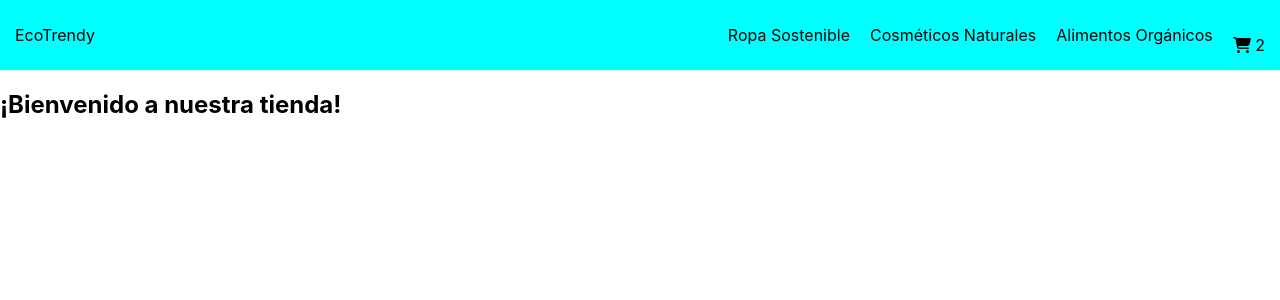
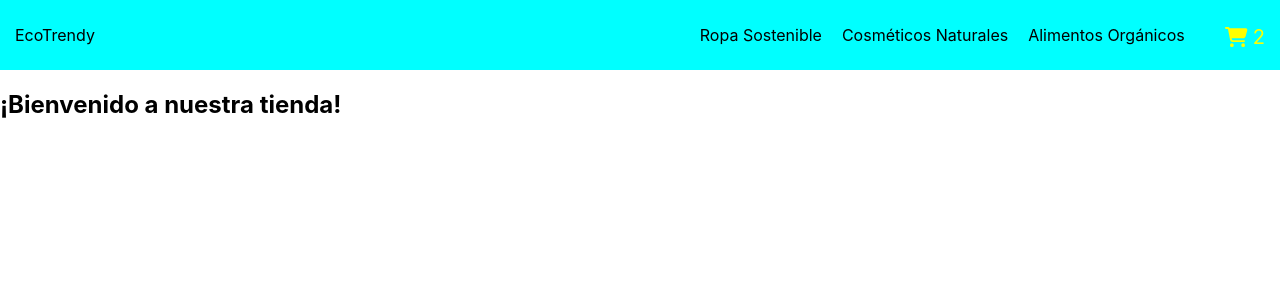
Before and after one commit to ThomasM-dev/CreaTuLanding-Madariaga, a React (Create React App) app: page / in a window 1280 px wide. Shown: the top 300 px of the page. Built offline with nearby package versions, Linux system fonts and the light colour scheme.

Commit message:
CreaTuLanding+Madariaga

```diff
--- a/src/css/style.css
+++ b/src/css/style.css
@@ -3,10 +3,13 @@
     background-color: aqua;
     justify-content: space-between;
     padding: 15px;
+    align-items: center; /* Opcional: centra verticalmente */
 }
+
 .navbar-right {
     display: flex;
-    justify-content: end;
+    justify-content: flex-end;
+    align-items: center;
 }
 
 .navbar-right a {
@@ -15,13 +18,29 @@
     margin: 10px;
 }
 
+.navbar-right a:hover {
+    color: yellow;
+    cursor: pointer;
+}
+
 .navbar-right ul {
     display: flex;
-        margin: 10px ;
+    margin: 10px;
     list-style: none;
+}
 
-    }
 .navbar-left {
     display: flex;
     align-items: center;
 }
+
+.cart {
+    font-size: 20px;
+        margin-left: 20px;
+        color: yellow;
+        margin-top: -15px;
+}
+.cart :hover {
+    color: red;
+    cursor: pointer;
+}
```
Lines whose indentation alone changed are shown as unchanged.
